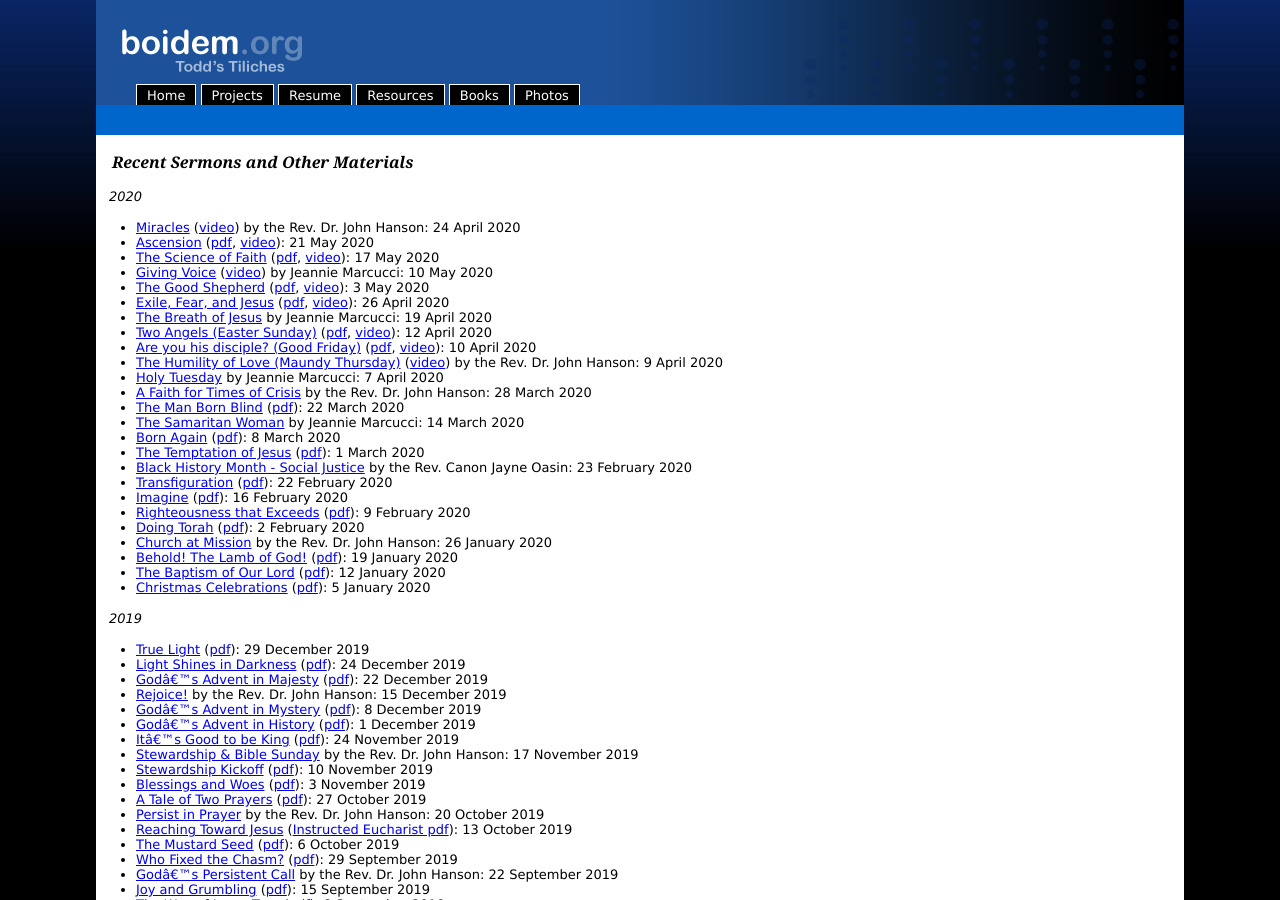
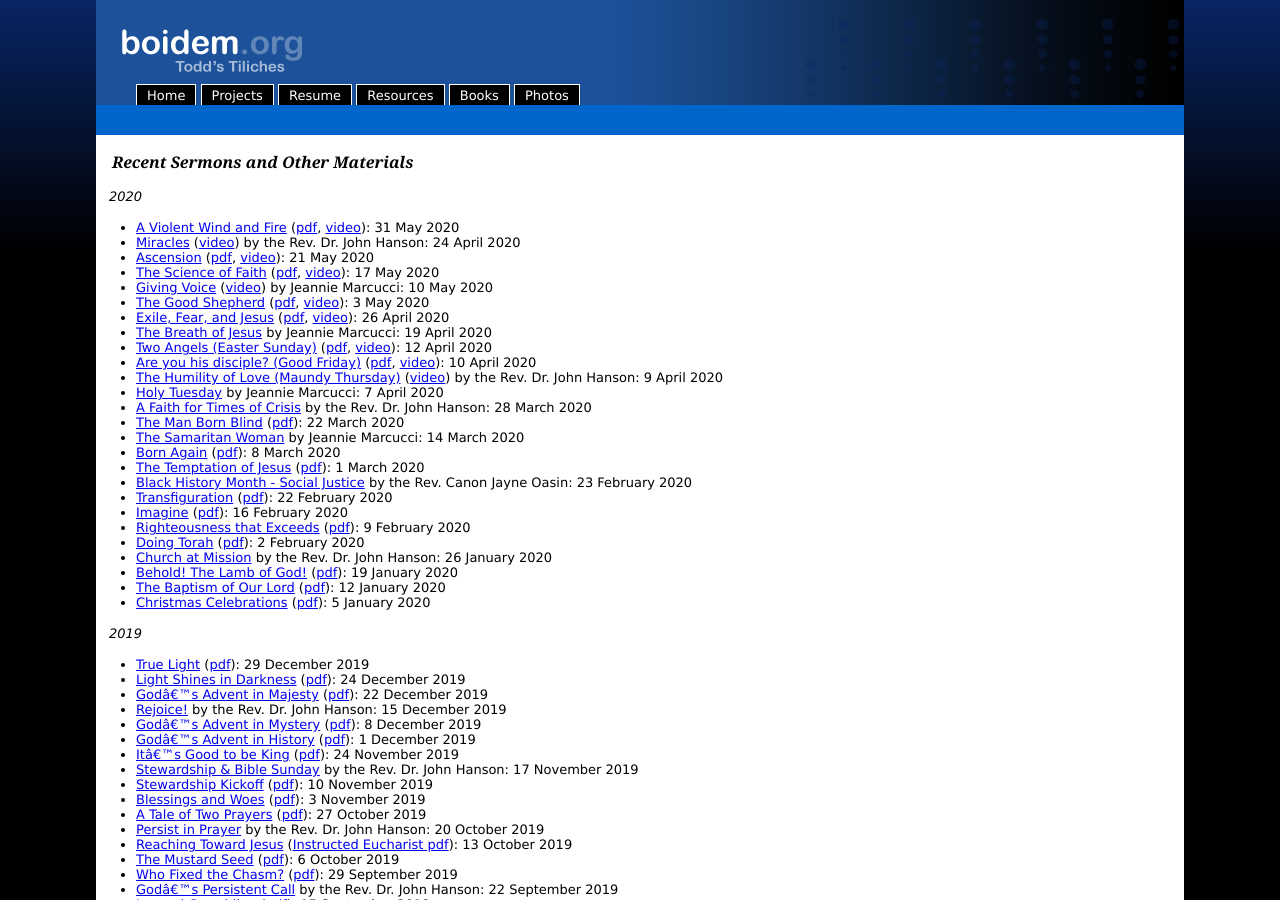
Before and after one commit to toddfoster/toddfoster.github.com, a Jekyll site: the page built from projects.md, in a window 1280 px wide and 900 px high. Built offline with Jekyll 4.4.1, drawn with Linux system fonts in a browser that asks for light colours.

Commit message:
sermon for Pentecost

```diff
--- a/projects.md
+++ b/projects.md
@@ -7,7 +7,7 @@ Recent Sermons and Other Materials
 ----------------------------------
 
 *2020*
-
+* [A Violent Wind and Fire](http://cdn.boidem.org/2020/sermons/StT20200531.mp3) ([pdf](http://cdn.boidem.org/2020/sermons/PentecostA-20200531.pdf), [video](https://vimeo.com/424361817)): 31 May 2020
 * [Miracles](http://cdn.boidem.org/2020/sermons/StT20200524-JH.mp3) ([video](https://vimeo.com/422036341)) by the Rev. Dr. John Hanson: 24 April 2020
 * [Ascension](http://cdn.boidem.org/2020/sermons/StT20200521.mp3) ([pdf](http://cdn.boidem.org/2020/sermons/Ascension-20200521.pdf), [video](https://vimeo.com/421339894)): 21 May 2020
 * [The Science of Faith](http://cdn.boidem.org/2020/sermons/StT20200517.mp3) ([pdf](http://cdn.boidem.org/2020/sermons/Easter6A-20200517.pdf), [video](https://vimeo.com/419405443)): 17 May 2020
```
